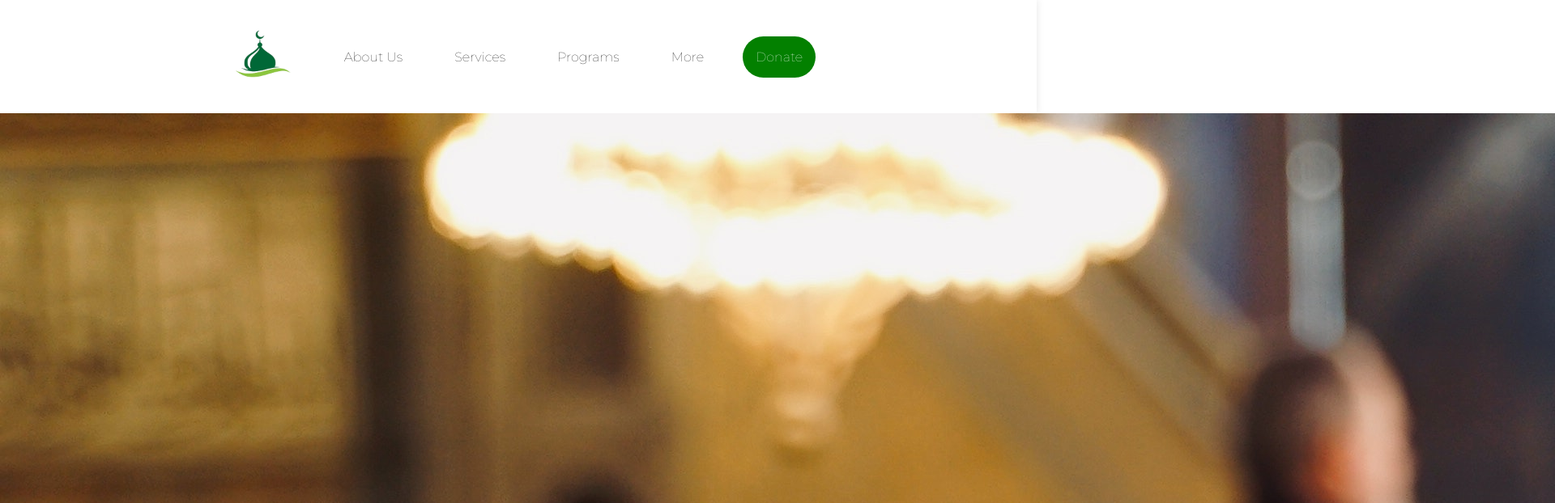
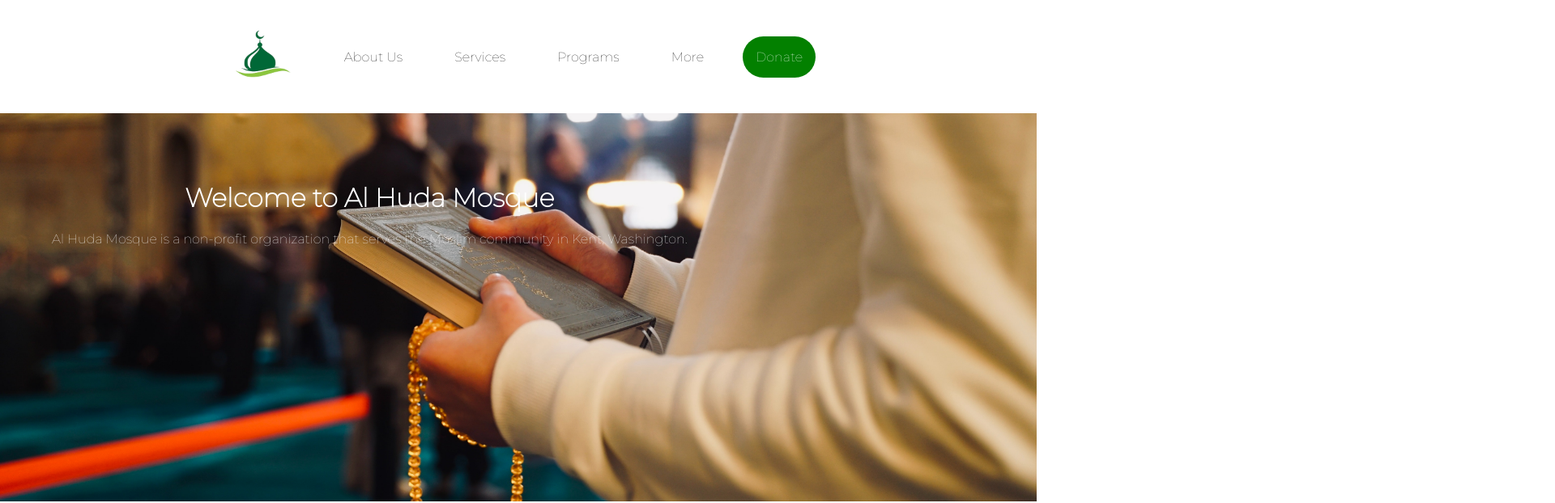
Before and after one commit to nabdi7/masjid, a React (Create React App) app: page / in a window 1280 px wide. Shown: the top 622 px of the page at 81% size, 1920 px wide, since content can reach past the window. Built offline with nearby package versions, Linux system fonts and the light colour scheme.

Commit message:
first commit

```diff
--- a/src/components/Home.css
+++ b/src/components/Home.css
@@ -0,0 +1,15 @@
+.background-image {
+    background-image: url("../images/main.jpg");
+    background-size: cover;
+    background-repeat: no-repeat;
+    min-height: 60vh;
+    background-position: center;
+    padding-top: 4rem;
+    display: flex;
+    flex-direction: column;
+    justify-content: flex-start;
+    align-items: flex-start;
+    text-align: flex-start;
+    color: white;
+    padding-left: 4rem;
+}
--- a/src/components/Home.js
+++ b/src/components/Home.js
@@ -6,7 +6,7 @@
     return (
         <>
         <div className="background-image">
-            <img src={logo} className="main-image" alt="logo" />
+            {/* <img src={logo} className="main-image" alt="logo" /> */}
             <div className="background-text">
                 <h1>Welcome to Al Huda Mosque</h1>
                 <p>Al Huda Mosque is a non-profit organization that
```
